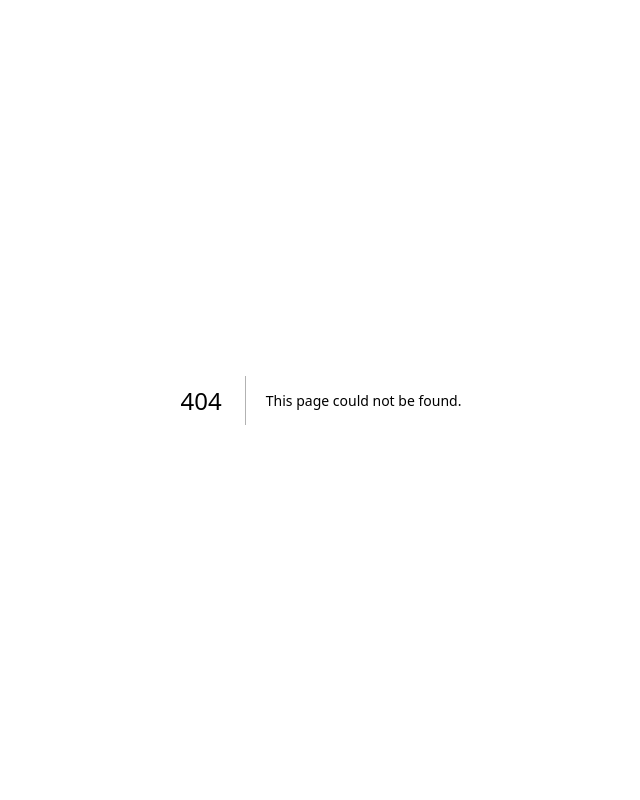
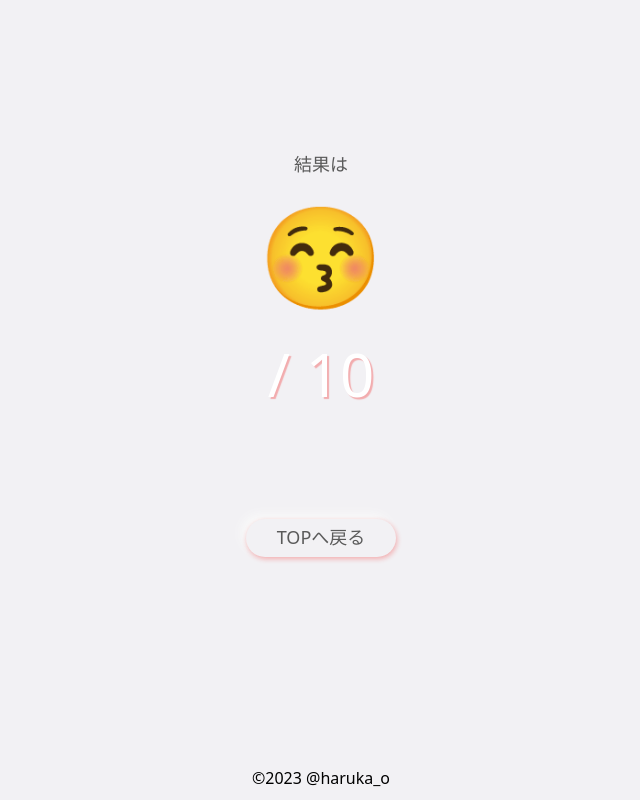
Before and after one commit to harukaR/BizQuizApp, a Next.js app: page /result in a window 1280 px wide. Before the commit this address had no page. Shown: the whole page, without its empty margins (319-959 px from the left). Built offline with nearby package versions, Linux system fonts and the light colour scheme.

Commit message:
結果ページを追加

```diff
--- /dev/null
+++ b/src/pages/result.module.scss
@@ -0,0 +1,44 @@
+@use '@/styles/variables.scss' as v;
+.mainInner{
+    max-width: 1000px;
+    width: 1000px;
+    margin: 0 auto;
+    .mainText{
+        text-align: center;
+        margin-top: 32px;
+        color: v.$main_text_color;
+        font-size: 18px;
+        line-height: 1.6;
+    }
+    .resultInner{
+        .resultIcon{
+            font-size: 100px;
+            text-align: center;
+        }
+        .resultScore{
+            text-align: center;
+            text-shadow: 2px 2px 1px rgba(244,33,33,0.33);
+            color: #fff;
+            font-size: 60px;
+            margin-bottom: 100px;
+        }
+    }
+    .backtop{
+        width: 150px;
+        padding: 5px 16px 6px 16px;
+        font-size: 18px;
+        border-radius: 50px;
+        background: v.$main_bg;
+        border: unset;
+        box-shadow: v.$main_boxShadow;
+        transition: all .2s;
+        display: block;
+        color: v.$main_text_color;
+        text-align: center;
+        margin: 0 auto;
+        &:hover{
+            color: rgba(244, 33, 33, 0.33);
+        }
+    }
+
+}
--- /dev/null
+++ b/src/pages/result.tsx
@@ -0,0 +1,30 @@
+import styles from "@/pages/result.module.scss"
+import Link from "next/link"
+
+import { Header } from "@/components/Layout/Header/Header"
+import { Footer } from "@/components/Layout/Footer/Footer"
+import { SelectButton } from "@/components/Ui/SelectButton/SelectButton"
+
+
+
+export default function result() {
+  return (
+    <>
+      <Header/>
+      <main>
+        <div className={styles.mainInner}>
+          <p className={styles.mainText}>結果は</p>
+          <div className={styles.resultInner}>
+            <p className={styles.resultIcon}>😚</p>
+            <p className={styles.resultScore}>/ 10</p>
+          </div>
+          <Link href={'/'} className={styles.backtop}>
+            TOPへ戻る
+          </Link>
+
+        </div>
+      </main>
+      <Footer/>
+    </>
+  )
+}
```
